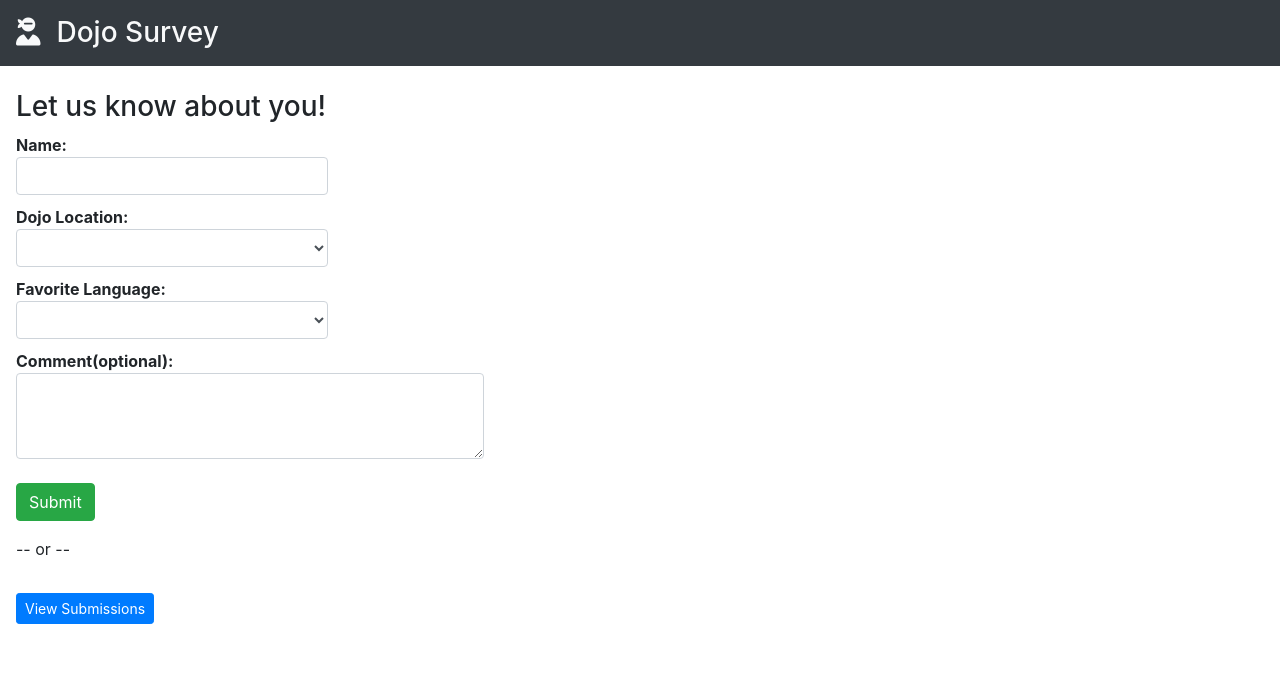
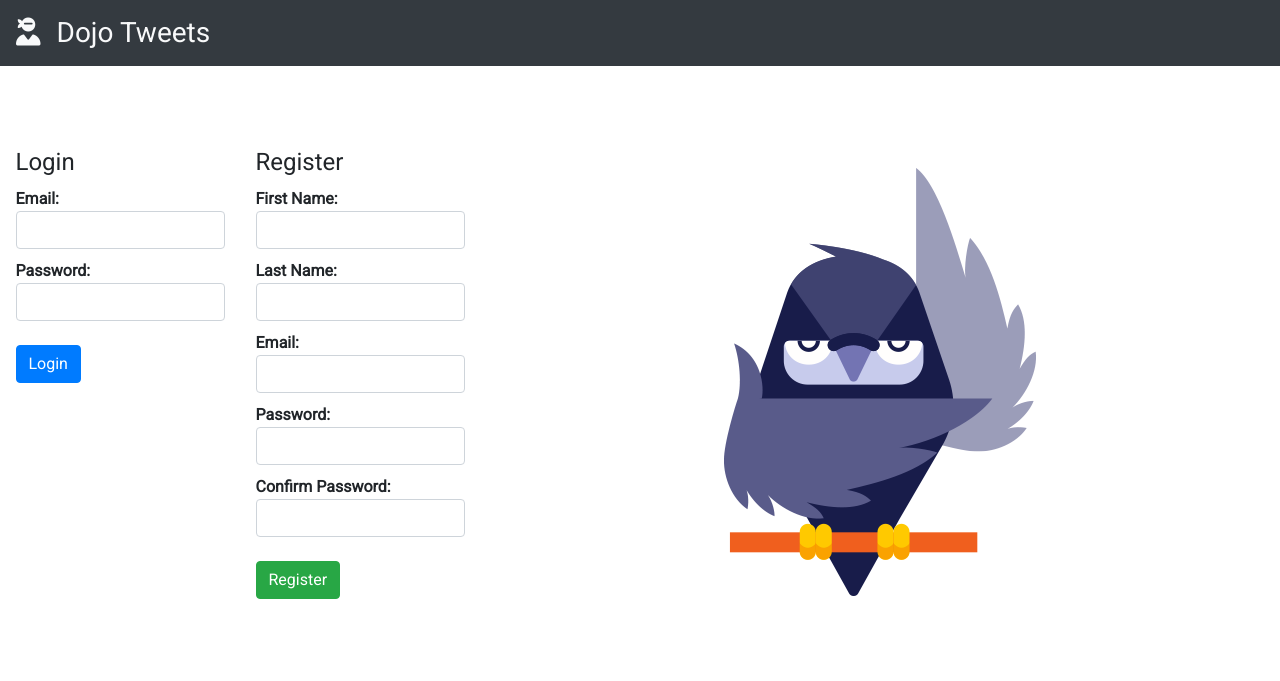
Before and after one commit to apseftis86/python_schoolwork, a Flask app: page / in a window 1280 px wide. Shown: the top 681 px of the page. Run offline with Flask 2, Linux system fonts and the light colour scheme; lists and menus that the app fills with data are empty; some libraries are stand-ins or nearby versions.

Commit message:
making changes

```diff
--- a/flask/flask_mysql/basic_registration/server.py
+++ b/flask/flask_mysql/basic_registration/server.py
@@ -1,33 +1,132 @@
 from flask import Flask, render_template, request, redirect, flash, session
+from flask_bcrypt import Bcrypt
 from mysqlconnection import connectToMySQL  # import the function that will return an instance of a connection
+import re
 
 app = Flask(__name__)
+bcrypt = Bcrypt(app)
 app.secret_key = 'keep it secret, keep it safe'  # set a secret key for security purposes
 
 # our index route will handle rendering our form
+name_validator = re.compile(r'^[a-zA-Z]+$')
+password_validator = re.compile(r'^(?:(?=.*[a-z])(?:(?=.*[A-Z])(?=.*[\d\W])|(?=.*\W)(?=.*\d))|(?=.*\W)(?=.*[A-Z])(?=.*\d)).{8,}$')
+email_validator = re.compile(r'^[a-zA-Z0-9.+_-]+@[a-zA-Z0-9._-]+\.[a-zA-Z]+$')
 @app.route('/')
 def index():
-    return render_template('index.html')
+    if 'userid' in session:
+        return redirect('/dashboard')
+    return render_template('login.html')
 
-@app.route('/create', methods=['POST'])
-def create_user():
-    if len(request.form['first_name']) < 1:
-        flash('First Name is required')
-    if len(request.form['last_name']) < 1:
-        flash('Last Name is required')
-    if request.form['password'] != request.form['confirm_password']:
-        flash('Passwords must match')
+@app.route('/dashboard')
+def success():
+    if 'userid' not in session:
+        return redirect('/')
+    user_mysql = connectToMySQL('dojo_tweets')
+    tweet_mysql = connectToMySQL('dojo_tweets')
+    follower_mysql = connectToMySQL('dojo_tweets')
+    user = user_mysql.query_db(f"SELECT * from users where id = {session['userid']}")
+    following = follower_mysql.query_db(f"SELECT tweets.content as content, users.first_name as first_name, users.last_name as last_name from tweets "
+                                        f"LEFT JOIN following on following.following_user_id = tweets.user_id "
+                                        f"LEFT JOIN users on users.id = following.following_user_id where following.primary_user_id = {session['userid']}")
+    my_tweets = tweet_mysql.query_db(f"SELECT * from tweets where user_id = {session['userid']}")
+    print(following)
+    return render_template('dashboard.html', user=user[0], tweets=my_tweets, following_tweets=following)
+
+@app.route('/register', methods=['POST'])
+def register_user():
+    mysql = connectToMySQL('dojo_tweets')
+    if len(request.form['first_name']) > 1:
+        if not name_validator.match(request.form['first_name']):
+            flash('First name can only contain letters', 'error')
+    else:
+        flash('First Name is required', 'error')
+    if len(request.form['last_name']) > 1:
+        if not name_validator.match(request.form['last_name']):
+            flash('Last name can only contain letters', 'error')
+    else:
+        flash('Last Name is required', 'error')
+    if len(request.form['password']) > 1:
+        if request.form['password'] != request.form['confirm_password']:
+            flash('Passwords must match', 'error')
+        if not password_validator.match(request.form['password']):
+            flash('Password not strong enough', 'error')
+    else:
+        flash('Password must not be blank', 'error')
+    if len(request.form['email']) > 1:
+        if not email_validator.match(request.form['email']):
+            flash('Enter valid email address', 'error')
+    else:
+        flash('Email must not be blank', 'error')
     if not '_flashes' in session.keys():  # there are no errors
-        query = "INSERT into users (first_name, last_name, password, created_at) VALUES (%(fn)s, %(ln)s, %(p)s, now())"
+        query = "INSERT into users (first_name, last_name, email, password, created_at) VALUES (%(fn)s, %(ln)s, %(e)s, %(p)s, now());"
         data = {
             "fn": request.form['first_name'],
-            "ln": request.form['comment'],
-            "p": request.form['dojo_location_id'],
+            "ln": request.form['last_name'],
+            "e": request.form['email'],
+            "p": bcrypt.generate_password_hash(request.form['password']),
         }
-        user_added = connectToMySQL('users_db').query_db(query, data)
-        flash('Thank you for your submission')
+        user_added = mysql.query_db(query, data)
+        flash('Successfully added!', 'success')
     return redirect('/')
 
+@app.route('/login', methods=['POST'])
+def login():
+    if len(request.form['email']) < 1:
+        flash('Email field blank', 'error')
+    if not email_validator.match(request.form['email']):
+        flash('Enter valid email address', 'error')
+    if len(request.form['password']) < 1:
+        flash('Password field blank', 'error')
+    if not '_flashes' in session.keys():
+        mysql = connectToMySQL('dojo_tweets')
+        query = "SELECT * FROM users where email = %(e)s"
+        data = {
+            "e": request.form['email']
+        }
+        result = mysql.query_db(query, data)
+        print(result)
+        if result:
+            if bcrypt.check_password_hash(result[0]['password'], request.form['password']):
+                # if we get True after checking the password, we may put the user id in session
+                if not result[0]['last_login']:
+                    session['first_login'] = True
+                # update last login time
+                update_login_time = connectToMySQL('dojo_tweets')
+                update_login_time.query_db(f"UPDATE users set last_login = now() where id = {result[0]['id']};")
+                session['userid'] = result[0]['id']
+                # never render on a post, always redirect!
+                return redirect('/dashboard')
+        flash('You could not be logged in', 'error')
+        return redirect('/')
+    return redirect('/')
+
+@app.route('/tweet/create', methods=['POST'])
+def create_tweet():
+    if len(request.form['content']) > 255:
+        flash('Tweet cannot be more than 255 characters', 'error')
+    if len(request.form['content']) < 1:
+        flash('Tweet cannot be empty', 'error')
+    if not '_flashes' in session.keys():
+        if 'userid' in session:
+            query = f"INSERT into tweets (content, user_id, created_at) VALUES (%(c)s, {session['userid']}, now());"
+            data = {
+                "c": request.form['content'],
+            }
+            mysql = connectToMySQL('dojo_tweets')
+            tweet_added = mysql.query_db(query, data)
+        return redirect('/dashboard')
+    return redirect('/dashboard')
+
+@app.route('/tweet/<id>/destroy')
+def delete_tweet(id):
+    mysql = connectToMySQL('dojo_tweets')
+    query = f"DELETE from tweets where id = {id} and user_id = {session['userid']};"
+    mysql.query_db(query)
+    return redirect('/dashboard')
+@app.route('/logout')
+def logout():
+    session.clear()
+    return redirect('/')
 
 if __name__ == "__main__":
     app.run(debug=True)
--- a/flask/flask_mysql/basic_registration/static/css/styles.css
+++ b/flask/flask_mysql/basic_registration/static/css/styles.css
@@ -1,17 +1,28 @@
-#wrapper {
-    padding: 25px;
-}
-
-.form_container {
-    width: 700px;
-    border: 2px solid black;
-    padding: 25px;
-}
-
-h2 {
-    text-decoration: underline;
+* {
+    font-family: 'Roboto', sans-serif;
 }
 label {
     display: block !important;
     margin: 10px 0;
 }
+.alerts {
+    position: absolute;
+    right: 0
+}
+.alert-error {
+    background-color: red !important;
+}
+.alert-success {
+    background-color: green !important;
+}
+.welcome {
+    font-size: 18px;
+}
+
+.float-right i {
+    vertical-align: middle;
+}
+.user_actions {
+    width: 55%;
+    min-width: 500px;
+}
--- a/flask/flask_mysql/basic_registration/templates/index.html
+++ /dev/null
@@ -1,54 +0,0 @@
-<!doctype html>
-<html lang="en">
-  <head>
-    <link href="{{ url_for('static', filename='css/styles.css') }}" rel="stylesheet" type="text/css">
-    <link rel="stylesheet" href="https://stackpath.bootstrapcdn.com/bootstrap/4.3.1/css/bootstrap.min.css"
-          integrity="sha384-ggOyR0iXCbMQv3Xipma34MD+dH/1fQ784/j6cY/iJTQUOhcWr7x9JvoRxT2MZw1T" crossorigin="anonymous">
-    <script src="https://kit.fontawesome.com/fcf0fdd3e4.js"></script>
-    <title>Document</title>
-  </head>
-  <body>
-    <h3 class="p-3 bg-dark text-light"><i class="fas fa-user-ninja mr-3"></i>Dojo Survey</h3>
-    <div id="wrapper" class="p-3">
-      <h3>Let us know about you!</h3>
-      {% with messages = get_flashed_messages() %}     <!-- declare a variable called messages -->
-      {% if messages %}                            <!-- check if there are any messages -->
-        {% for message in messages %}            <!-- loop through the messages -->
-        <p class="d-inline bg-danger text-light p-2 rounded">{{message}}</p>                   <!-- display each message in a paragraph tag -->
-        {% endfor %}
-      {% endif %}
-      {% endwith %}
-
-       <form action='add' method='post' class="w-50">
-          <label><b>Name:</b> <input type='text' name='name' class="form-control w-50"></label>
-          <label>
-            <b>Dojo Location:</b>
-            <select name="dojo_location_id" class="form-control w-50">
-              {% for dojo in locations %}
-              <option value="{{dojo['id']}}">{{dojo['name'].capitalize()}}</option>
-              {% endfor %}
-            </select>
-          </label>
-          <label>
-            <b>Favorite Language:</b>
-            <select name="language_id" class="form-control w-50">
-              {% for language in languages %}
-              <option value="{{language['id']}}">{{language['name'].capitalize()}}</option>
-              {% endfor %}
-            </select>
-          </label>
-          <label>
-            <b>Comment(optional):</b>
-            <textarea rows="3" name="comment" class="form-control w-75"></textarea></label>
-          <div>
-            <button class="btn btn-success my-3">Submit</button>
-          </div>
-        </form>
-      <p> -- or -- </p>
-      <form action="submissions">
-        <button class="btn btn-sm btn-primary my-3">View Submissions</button>
-      </form>
-    </div>
-
-  </body>
-</html>
--- /dev/null
+++ b/flask/flask_mysql/basic_registration/templates/login.html
@@ -0,0 +1,69 @@
+<!doctype html>
+<html lang="en">
+  <head>
+    <link href="{{ url_for('static', filename='css/styles.css') }}" rel="stylesheet" type="text/css">
+    <link rel="stylesheet" href="https://stackpath.bootstrapcdn.com/bootstrap/4.3.1/css/bootstrap.min.css"
+          integrity="sha384-ggOyR0iXCbMQv3Xipma34MD+dH/1fQ784/j6cY/iJTQUOhcWr7x9JvoRxT2MZw1T" crossorigin="anonymous">
+    <script src="https://kit.fontawesome.com/fcf0fdd3e4.js"></script>
+    <link href="https://fonts.googleapis.com/css?family=Roboto&display=swap" rel="stylesheet">
+    <title>Dojo Tweets</title>
+  </head>
+  <body>
+    <h3 class="p-3 bg-dark text-light"><i class="fas fa-user-ninja mr-3"></i>Dojo Tweets</h3>
+    <div class="alerts">
+      {% with messages = get_flashed_messages(with_categories=true) %}
+      {% if messages %}
+      {% for category, message in messages %}
+      <div class="alert alert-{{category}} text-light" role="alert">{{message}}</div>
+      {% endfor %}
+      {% endif %}
+      {% endwith %}
+    </div>
+    <div class="d-flex justify-content-around align-items-center mt-3">
+    <div class="d-flex justify-content-around align-items-start flex-grow-1">
+          <form action='login' method='post'>
+            <h4>Login</h4>
+            <label>
+              <b>Email:</b>
+              <input type='text' name='email' class="form-control">
+            </label>
+            <label>
+              <b>Password:</b>
+              <input type='password' name='password' class="form-control">
+            </label>
+            <button class="btn btn-primary my-3">Login</button>
+         </form>
+         <form action='register' method='post' autocomplete="off">
+           <h4>Register</h4>
+            <label>
+              <b>First Name:</b>
+              <input type='text' name='first_name' class="form-control">
+            </label>
+            <label>
+              <b>Last Name:</b>
+              <input type='text' name='last_name' class="form-control">
+            </label>
+           <label>
+              <b>Email:</b>
+              <input type='text' name='email' class="form-control">
+            </label>
+            <label>
+              <b>Password:</b>
+              <input type='password' name='password' class="form-control">
+            </label>
+            <label>
+              <b>Confirm Password:</b>
+              <input type='password' name='confirm_password' class="form-control">
+            </label>
+            <div>
+              <button class="btn btn-success my-3">Register</button>
+            </div>
+         </form>
+      </div>
+      <img src="{{ url_for('static', filename='img/ninja_bird.png') }}" alt="https://dribbble.com/shots/1833784-Ninja-Bird">
+    </div>
+    <script src="https://code.jquery.com/jquery-3.3.1.slim.min.js" integrity="sha384-q8i/X+965DzO0rT7abK41JStQIAqVgRVzpbzo5smXKp4YfRvH+8abtTE1Pi6jizo" crossorigin="anonymous"></script>
+    <script src="https://cdnjs.cloudflare.com/ajax/libs/popper.js/1.14.7/umd/popper.min.js" integrity="sha384-UO2eT0CpHqdSJQ6hJty5KVphtPhzWj9WO1clHTMGa3JDZwrnQq4sF86dIHNDz0W1" crossorigin="anonymous"></script>
+    <script src="https://stackpath.bootstrapcdn.com/bootstrap/4.3.1/js/bootstrap.min.js" integrity="sha384-JjSmVgyd0p3pXB1rRibZUAYoIIy6OrQ6VrjIEaFf/nJGzIxFDsf4x0xIM+B07jRM" crossorigin="anonymous"></script>
+  </body>
+</html>
```
Also changed, not shown: flask/flask_mysql/basic_registration/templates/dashboard.html (added, +69 -0 lines), flask/flask_mysql/basic_registration/templates/result.html (deleted, +0 -35 lines), flask/flask_mysql/basic_registration/templates/submissions.html (deleted, +0 -39 lines), flask/flask_mysql/basic_registration/static/img/ninja_bird.png (added).
